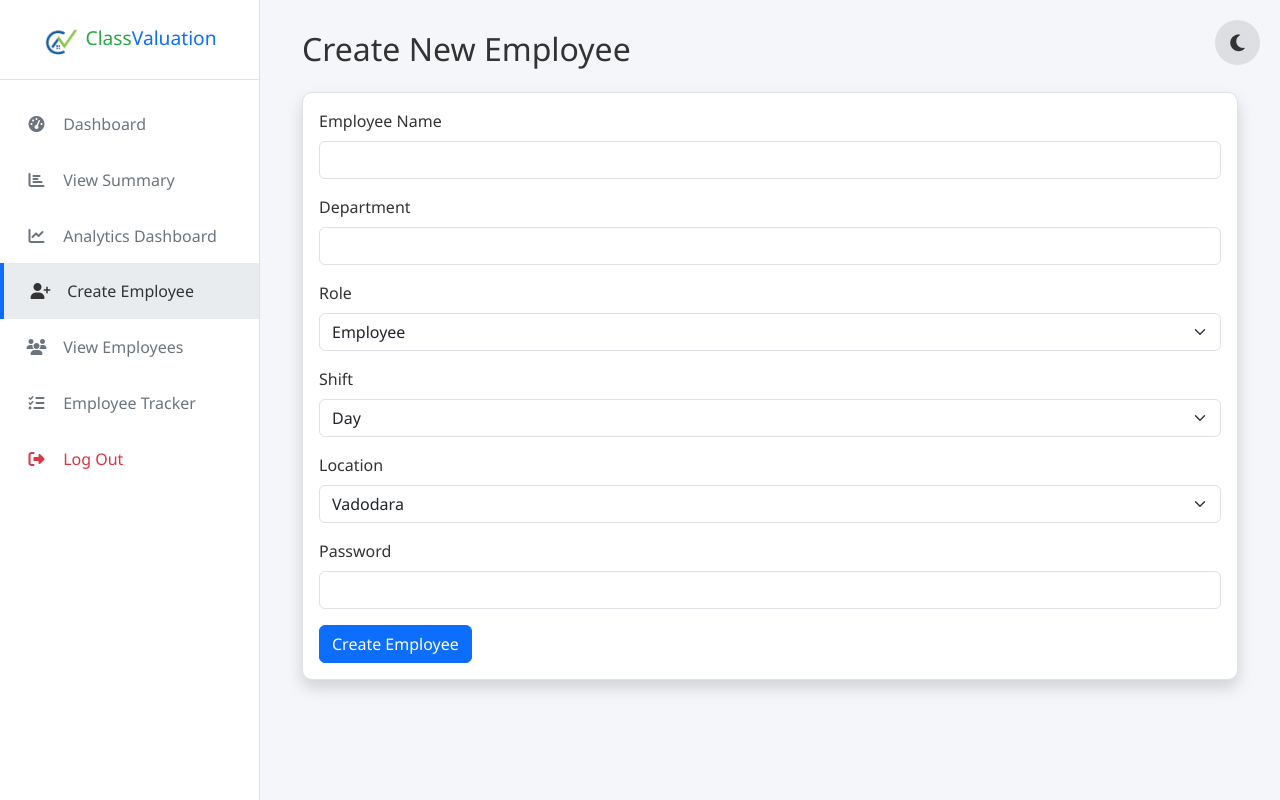
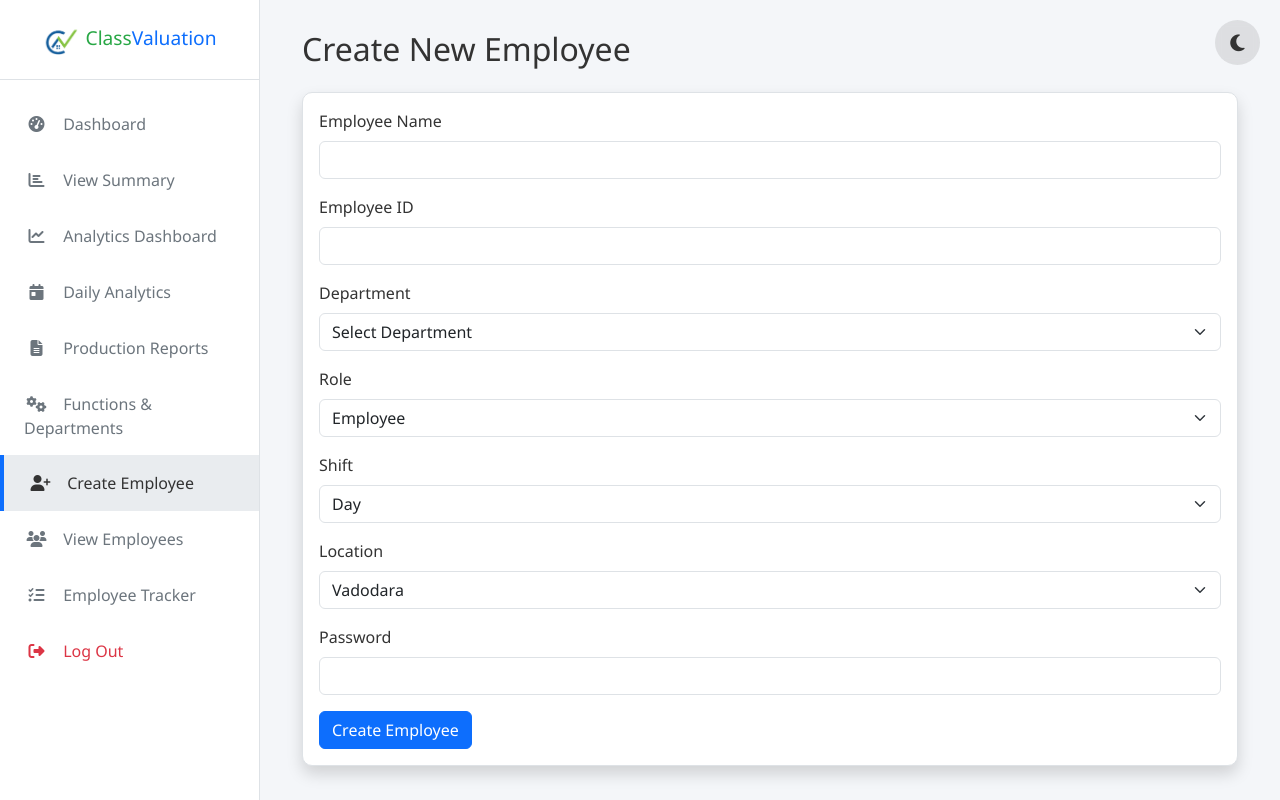
Before and after one commit to ShaunakArora/CVAL-Tracker, a Flask app: page /admin/create_employee in a window 1280 px wide. Run offline with Flask 3, Linux system fonts and the light colour scheme; the visitor is signed in with stand-in values (Sample User, id 1); data that the repository does not hold is empty; some libraries are stand-ins or nearby versions.

Commit message:
Update create_employee.html

```diff
--- a/templates/admin/create_employee.html
+++ b/templates/admin/create_employee.html
@@ -138,6 +138,15 @@
                 <a href="/admin/analytics/" class="list-group-item">
                     <i class="fas fa-chart-line"></i> Analytics Dashboard
                 </a>
+                <a href="/admin/daily_analytics/" class="list-group-item">
+                    <i class="fas fa-calendar-day"></i> Daily Analytics
+                </a>
+                <a href="/admin/production_report" class="list-group-item">
+                    <i class="fas fa-file-alt"></i> Production Reports
+                </a>
+                <a href="/admin/functions" class="list-group-item">
+                    <i class="fas fa-cogs"></i> Functions & Departments
+                </a>
                 <a href="/admin/create_employee" class="list-group-item active">
                     <i class="fas fa-user-plus"></i> Create Employee
                 </a>
@@ -180,8 +189,17 @@
                                 <input type="text" class="form-control" id="team_member" name="team_member" required>
                             </div>
                             <div class="mb-3">
+                                <label for="employee_id" class="form-label">Employee ID</label>
+                                <input type="text" class="form-control" id="employee_id" name="employee_id" required>
+                            </div>
+                            <div class="mb-3">
                                 <label for="department" class="form-label">Department</label>
-                                <input type="text" class="form-control" id="department" name="department" required>
+                                <select class="form-select" id="department" name="department" required>
+                                    <option value="" selected disabled>Select Department</option>
+                                    {% for dept in departments %}
+                                    <option value="{{ dept }}">{{ dept }}</option>
+                                    {% endfor %}
+                                </select>
                             </div>
                             <div class="mb-3">
                                 <label for="role" class="form-label">Role</label>
```
